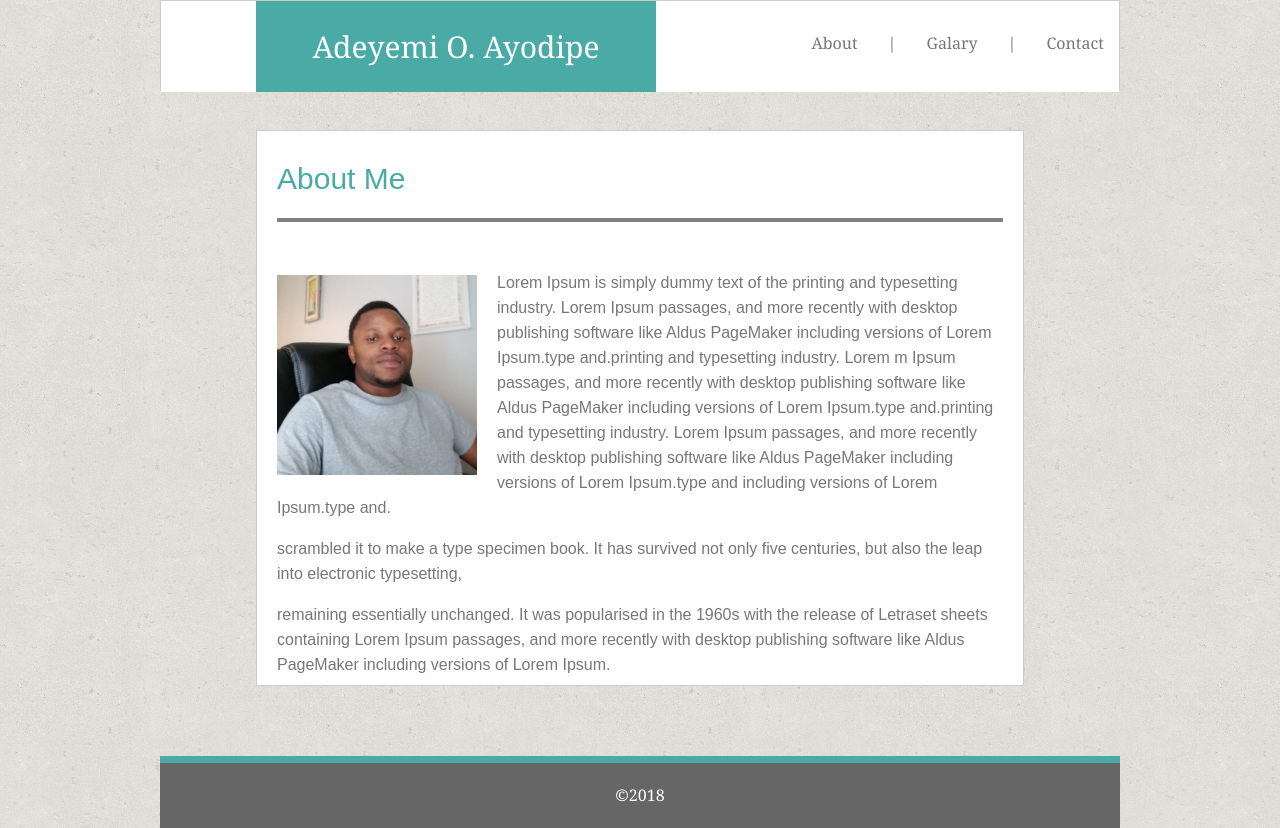
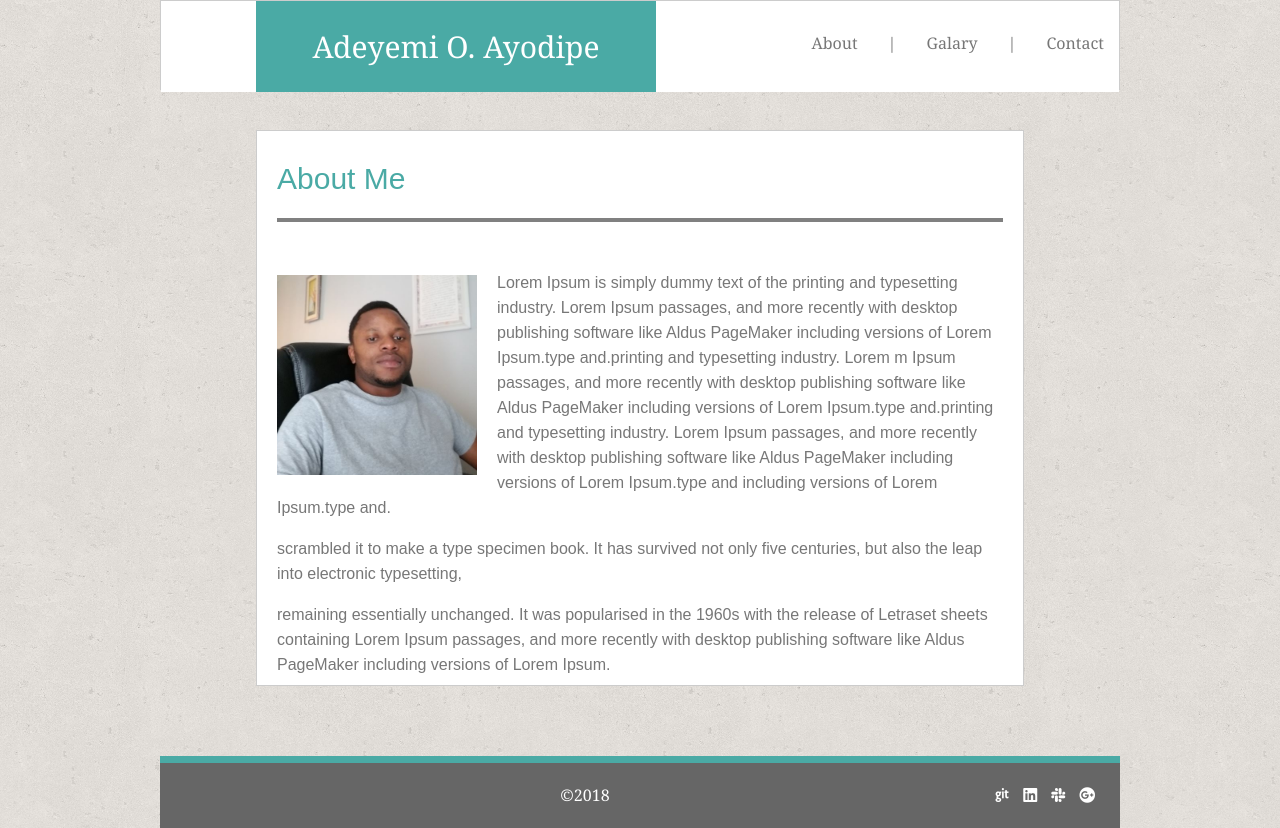
Before and after one commit to aayodipe/Basic-Portfolio, a plain HTML site: page index.html in a window 1280 px wide. Drawn offline with Linux system fonts and the light colour scheme.

Commit message:
links to my social media accounts was added

```diff
--- a/assets/css/style.css
+++ b/assets/css/style.css
@@ -1,13 +1,14 @@
-
 /* Generic  styling begins */
 * {
      box-sizing: border-box
 }
+
 .clear::after {
      content: "";
      display: table;
      clear: both;
 }
+
 body {
      font-family: 'Arial', 'Helvetica Neue', Helvetica, sans-serif;
      color: #777777;
@@ -18,44 +19,54 @@
      font-family: 'Arial', 'Helvetica Neue', Helvetica, sans-serif;
      line-height: 25px;
 }
+
 h1 {
      color: #777;
      background: #ebebeb;
 }
+
 p {
      padding: 8px 20px;
 }
+
 ol {
      display: inline-flex;
      list-style-type: none;
      float: right;
 }
+
 li {
      padding: 30px 15px;
      display: list-item;
 }
+
 a {
      text-decoration: none;
      color: #777777;
 }
+
 a:hover {
      color: rgba(39, 58, 207, 0.8);
      background-color: rgba(241, 239, 239, 0.811);
 }
+
 /* a:visited {
      color: brown;
 } */
 a:active {
      background-color: burlywood;
 }
+
 img {
      width: 250px;
      height: 250px;
      transition: all 1s;
 }
-img:hover{
+
+img:hover {
      transform: scale(1.1);
 }
+
 hr {
      border: 2px solid gray;
      position: relative;
@@ -63,12 +74,14 @@
      width: 100%;
      margin: 0 auto;
 }
+
 /* The beginning of the Wrapper that wrapped the whole page */
 .wrapper {
      max-width: 960px;
      height: 100%;
      margin: 0 auto;
 }
+
 /* The beginning of main header */
 .main {
      background-color: #ffffff;
@@ -77,6 +90,7 @@
      border: 1px solid #cccccc;
      font-family: 'Georgia', Times, Times New Roman, serif;
 }
+
 /* The end of main header */
 
 /*  This styles the top-left Name  */
@@ -96,6 +110,7 @@
 nav {
      background-color: white;
 }
+
 .mainSection {
      background-color: #ffffff;
      border: 1px solid #cccccc;
@@ -103,6 +118,7 @@
      height: 100%;
      margin: 20px auto;
 }
+
 footer {
      background-color: #666666;
      color: white;
@@ -113,6 +129,15 @@
      text-align: center;
      border-top: 7px solid #4aaaa5;
 }
+.media{
+     float :right;
+}
+.media a{
+     margin:5px;
+     color:white;
+     background-color: #666666;
+}
+
 .subHeader {
      color: #4aaaa5;
      font-size: 30px;
@@ -120,6 +145,7 @@
      padding: 35px 20px;
      border: 0;
 }
+
 /* Generic  styling ends */
 
 /* Specific styling for index page begins */
@@ -128,132 +154,156 @@
      height: 100%;
      background-color: white;
 }
+
 p:first-of-type {
      padding-top: 15px;
 }
+
 article #photoImage {
      width: 200px;
      height: 200px;
      float: left;
      margin: 20px
 }
+
 /* Specific styling ends */
 
 /* Specific styling for Portfolio page begins */
 #portfolio_Container {
      width: 100%;
      height: 100%;
-     margin:10px 20px;
+     margin: 10px 20px;
      position: relative;
 
 }
-#portfolio_Container img{
+
+#portfolio_Container img {
      width: 150px;
      height: 150px;
-     margin:10px;
+     margin: 10px;
 
 }
-.photoDec{
+
+.photoDec {
      background-color: #1ee0d7ce;
      width: 150px;
      height: 40px;
-     padding:5px;
+     padding: 5px;
      text-align: center;
-    color:black;
-    float:right;
-    margin:0 10px;
-    font-family:Cambria, Cochin, Georgia, Times, 'Times New Roman', serif
+     color: black;
+     float: right;
+     margin: 0 10px;
+     font-family: Cambria, Cochin, Georgia, Times, 'Times New Roman', serif
 }
-.photoName1{
+
+.photoDec:hover {
+     color: brown
+}
+
+.photoName1 {
      position: absolute;
-    top:110px;
-    left:0px;
+     top: 110px;
+     left: 0px;
 }
-.photoName2{
+
+.photoName2 {
      position: absolute;
-    top:110px;
-    left:174px;
+     top: 110px;
+     left: 174px;
 }
-.photoName3{
+
+.photoName3 {
      position: absolute;
-         top:110px;
-         left:348px;
+     top: 110px;
+     left: 348px;
 
 }
-.photoName4{
+
+.photoName4 {
      position: absolute;
-         top:110px;
-         left:523px;
+     top: 110px;
+     left: 523px;
 }
-.photoName5{
+
+.photoName5 {
      position: absolute;
-    top:287px;
-    left:0px;
+     top: 287px;
+     left: 0px;
 }
-.photoName6{
+
+.photoName6 {
      position: absolute;
-    top:287px;
-    left:174px;
+     top: 287px;
+     left: 174px;
 }
-.photoName7{
+
+.photoName7 {
      position: absolute;
-         top:287px;
-         left:348px;
+     top: 287px;
+     left: 348px;
 
 }
-.photoName8{
+
+.photoName8 {
      position: absolute;
-     top:287px;
-     left:523px;
+     top: 287px;
+     left: 523px;
 
 }
-.photoName9{
+
+.photoName9 {
      position: absolute;
-    top:461px;
-    left:0px;
+     top: 461px;
+     left: 0px;
 
 }
-.photoName10{
+
+.photoName10 {
      position: absolute;
-    top:461px;
-    left:174px;
+     top: 461px;
+     left: 174px;
 }
-.photoName11{
+
+.photoName11 {
      position: absolute;
-     top:461px;
-     left:348px;
+     top: 461px;
+     left: 348px;
 }
-.photoName12{
+
+.photoName12 {
      position: absolute;
-     top:461px;
-     left:523px;
+     top: 461px;
+     left: 523px;
 }
+
 /* Specific styling for Portfolio page ends */
 
 /* Specific styling for Contact page begins */
 form {
      width: 100%;
-     margin:0px 34px;
-     font-size:18px
+     margin: 0px 34px;
+     font-size: 18px
+}
 
+input.text {
+     width: 705px;
+     margin-bottom: 10px;
+     height: 40px;
 }
-input.text{
-     width:705px;
-     margin-bottom: 10px;
-     height:40px;
-}
-#textarea{
-     width:705px;
+
+#textarea {
+     width: 705px;
      margin-bottom: 10px;
 }
-#button{
+
+#button {
      position: relative;
-     top:-20px;
+     top: -20px;
      background-color: #4aaaa5;
      width: 100px;
      height: 40px;
-     font-size:18px;
-     color:white;
+     font-size: 18px;
+     color: white;
 
 
 }
--- a/index.html
+++ b/index.html
@@ -6,6 +6,7 @@
      <meta name="viewport" content="width=device-width, initial-scale=1.0">
      <meta http-equiv="X-UA-Compatible" content="ie=edge">
      <link rel="stylesheet" type="text/css" href="assets/css/reset.css">
+     <link rel="stylesheet" href="https://use.fontawesome.com/releases/v5.5.0/css/all.css" integrity="sha384-B4dIYHKNBt8Bc12p+WXckhzcICo0wtJAoU8YZTY5qE0Id1GSseTk6S+L3BlXeVIU" crossorigin="anonymous">
      <link rel="stylesheet" type="text/css" href="assets/css/style.css">
      <title>My Basic Portfolio</title>
      <style>
@@ -69,7 +70,15 @@
                </article>
           </section>
 
-          <footer>&copy;2018</footer>
+          <footer>&copy;2018
+               <div class="media">
+                   <a href="https://github.com/aayodipe/Basic-Portfolio"><i class="fab fa-git"></i></a>
+                   <a href="https://www.linkedin.com/mynetwork/"><i class="fab fa-linkedin"></i></a>
+                    <a href="aayodipe.slack.com"><i class="fab fa-slack"></i></a>
+                    <a href="mailto:ayodipeadeyemi@gmail.com"><i class="fab fa-google-plus"></i></a>
+
+               </div>
+          </footer>
      </div>
      <!-- The end of the wrapper -->
 </body>
```
Also changed, not shown: contact.html (+11 -2 lines), portfolio.html (+14 -9 lines). Lines whose indentation alone changed are shown as unchanged.
